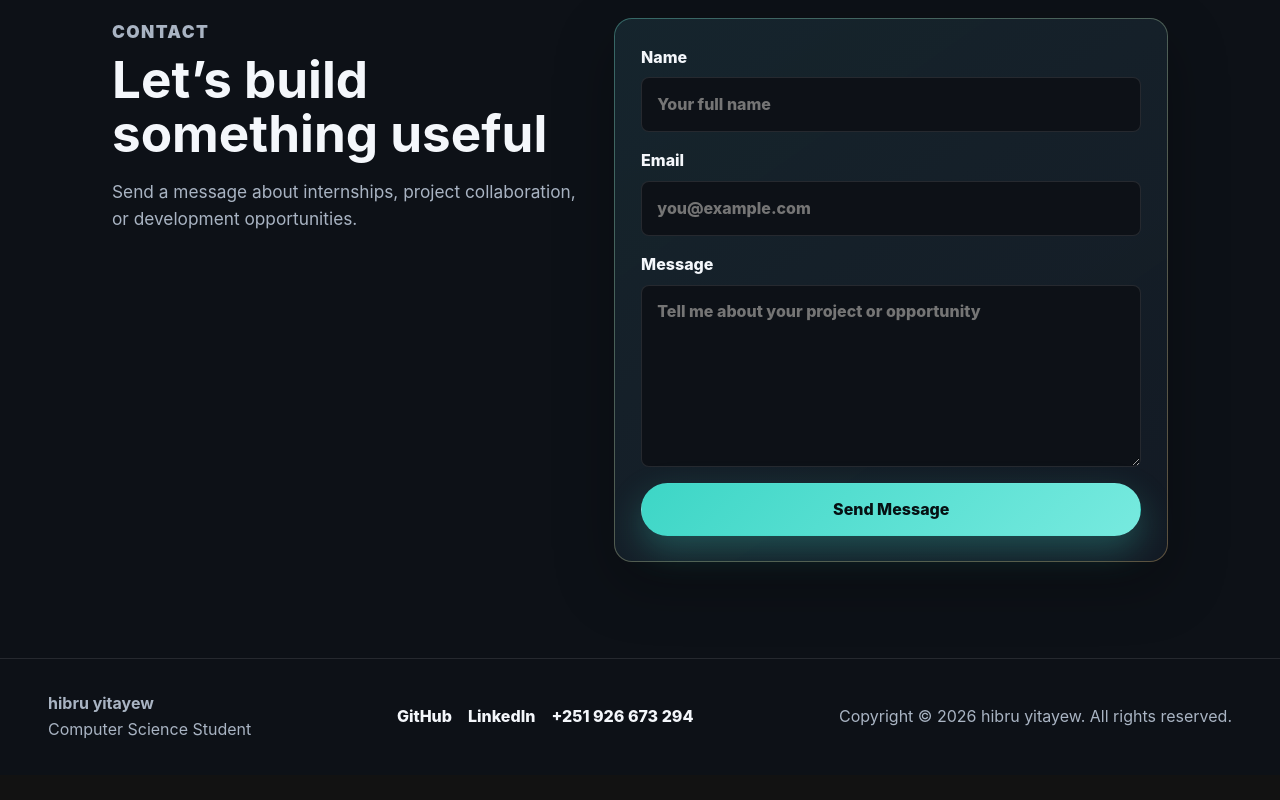
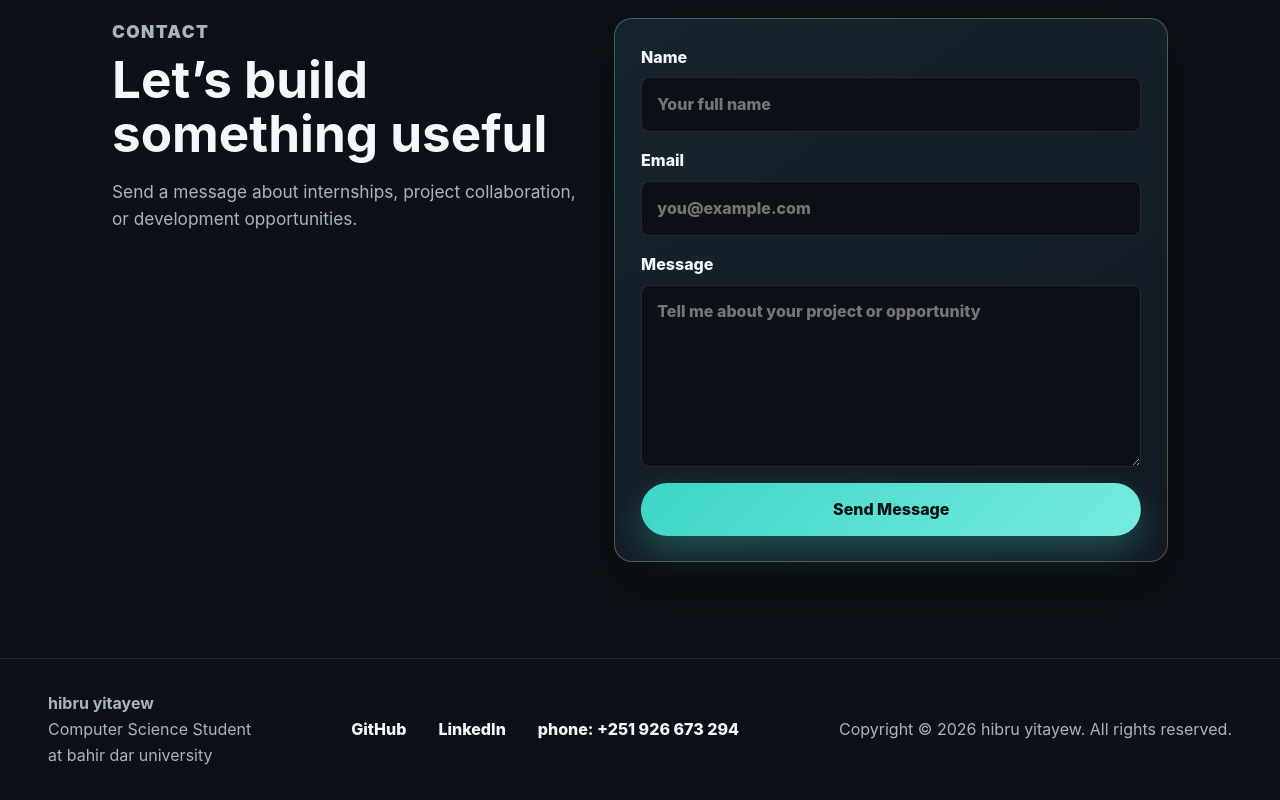
Before and after one commit to hibr12/my-portfolio, a React (Vite) app: page / in a window 1280 px wide. Shown: the part 5089-5889 px from the top of the page. Before the commit the page ends 5864 px from the top, so only its background shows below. Built offline with nearby package versions, Linux system fonts and the light colour scheme.

Commit message:
update footer

```diff
--- a/src/components/Footer.jsx
+++ b/src/components/Footer.jsx
@@ -4,17 +4,18 @@ function Footer() {
       <div>
         <strong>hibru yitayew</strong>
         <p>Computer Science Student</p>
+        <p>at bahir dar university</p>
       </div>
       <div className="footer__links">
         <a href="https://github.com/hibr12" target="_blank" rel="noreferrer">
           GitHub
-        </a>
+        </a><br />
         <a href="https://linkedin.com/in/yourusername" target="_blank" rel="noreferrer">
           LinkedIn
         </a>
-        <div className="phone">
-          <a href="tel:+251926673294">+251 926 673 294</a>
-        </div>
+        <br />
+          <a href="tel:+251926673294">phone: +251 926 673 294</a>
+
       </div>
       <p>Copyright © 2026 hibru yitayew. All rights reserved.</p>
     </footer>
```
